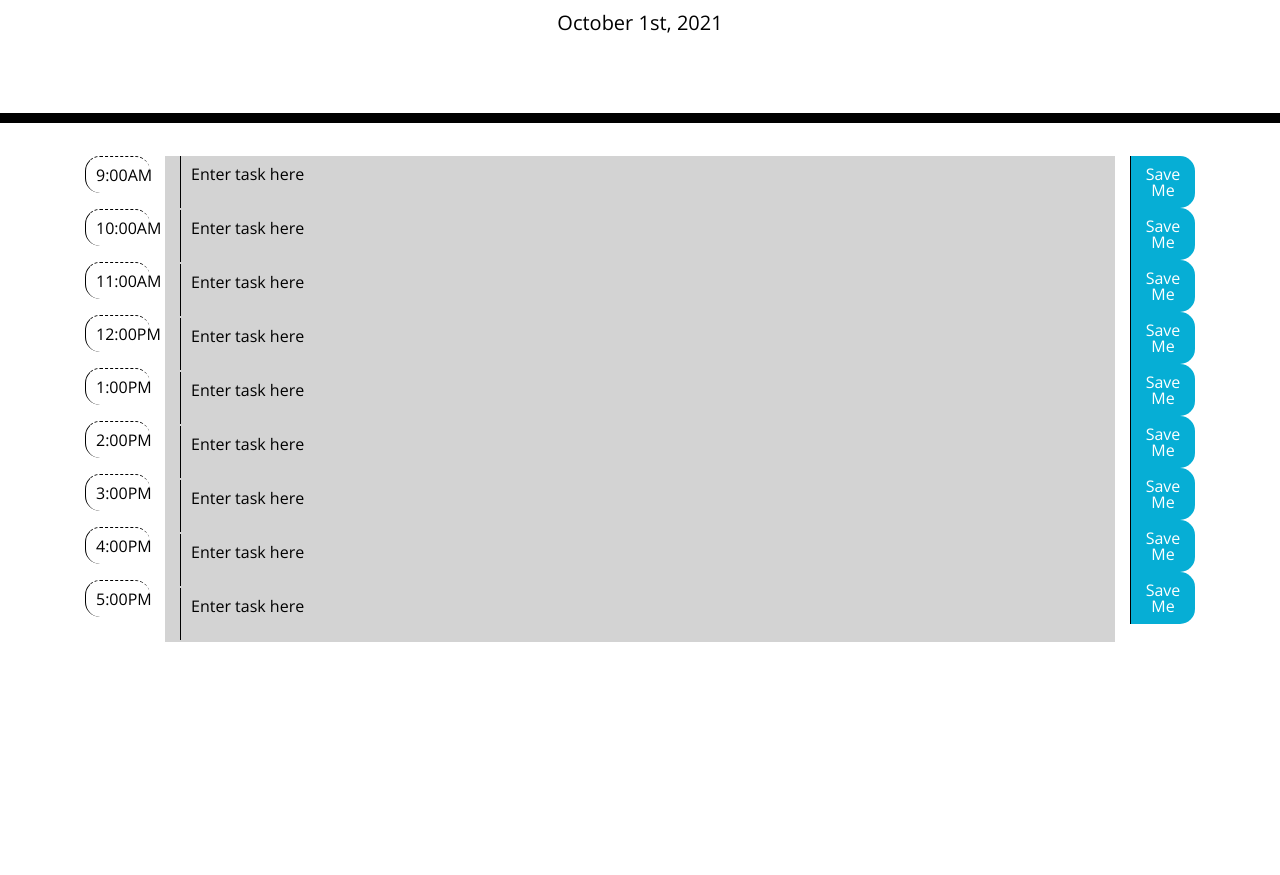
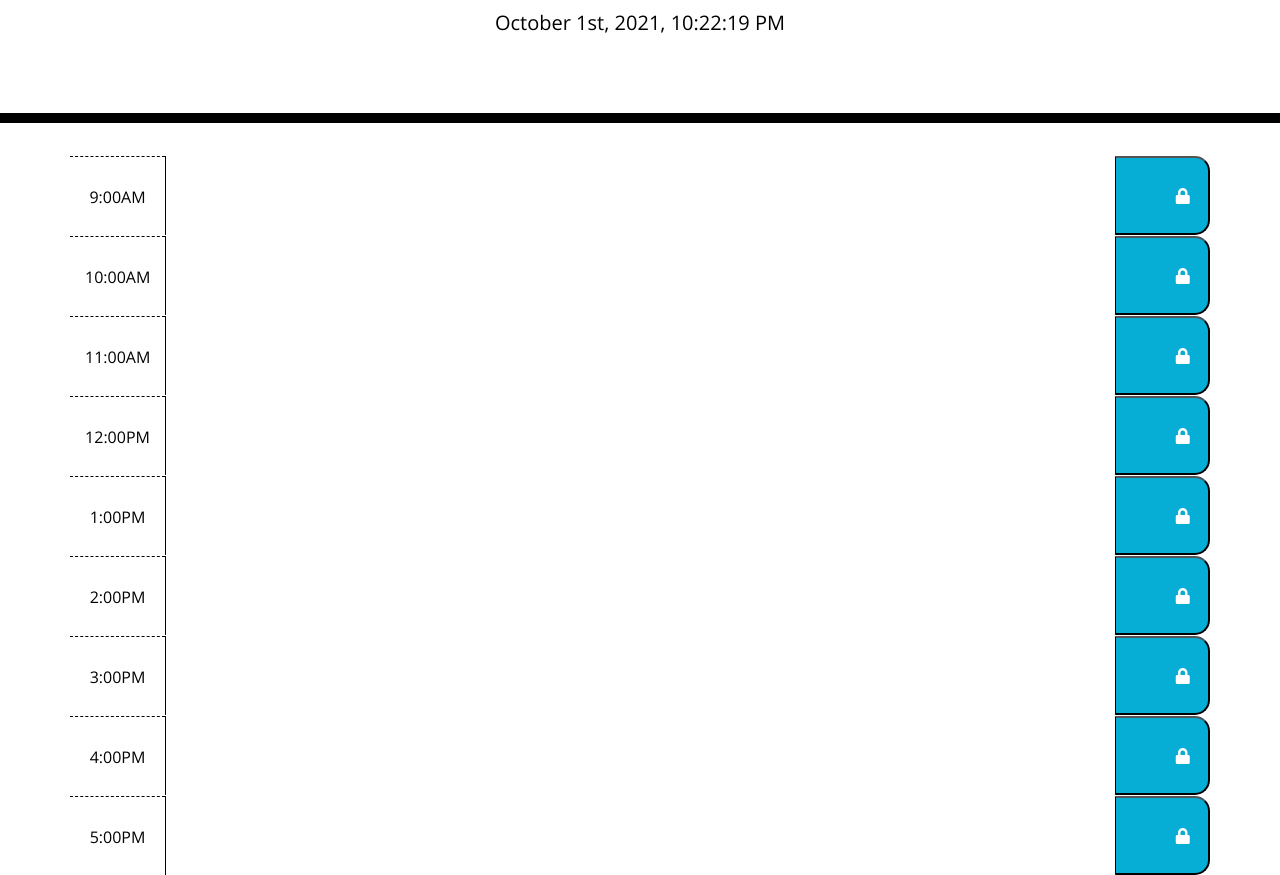
Before and after one commit to slwarren35/work-day-scheduler, a plain HTML site: page index.html in a window 1280 px wide. Shown: the part 181-1056 px from the top of the page. Before the commit the page ends 823 px from the top, so only its background shows below. Drawn offline with nearby package versions, Linux system fonts and the light colour scheme; a web font is replaced by a local one.

Commit message:
hard code time blocks in index.html

```diff
--- a/assets/css/style.css
+++ b/assets/css/style.css
@@ -66,6 +66,11 @@ body {
   color: white;
 }
 
+.saveBtn i{
+  border: none;
+  padding: 10px auto;
+}
+
 .saveBtn i:hover {
   font-size: 20px;
   transition: all .3s ease-in-out;
--- a/assets/js/script.js
+++ b/assets/js/script.js
@@ -1,57 +1,17 @@
-var rightNow = moment().format("MMMM Do, YYYY");
+var rightNow = moment().format("MMMM Do, YYYY, h:mm:ss A");
 console.log(rightNow);
 $("#currentDay").text(rightNow);
 
 var timeNow = moment().hour();
 console.log(timeNow);
 const scheduleRowContainer =document.querySelector("#scheduleRow");
-const timesContainerEl = document.querySelector("#timesContainer");
-const taskContainerEl = document.querySelector("#taskContainer");
-const saveButtonContainerEl = document.querySelector("#saveContainer");
-var taskDisplayEl;
-var tasks = [];
-var newTask;
-var times = ["9:00AM", "10:00AM", "11:00AM", "12:00PM", "1:00PM", "2:00PM", "3:00PM", "4:00PM", "5:00PM"]
-hourId = 9;
 
 
 
 
 
-var createCalendar = function() {
-    for (var i = 0; i < times.length; i++) {
-
-        //set times
-        var hourSlotEl = document.createElement("p");
-        hourSlotEl.setAttribute("class", "textarea time-block hour");
-        hourSlotEl.textContent = times[i];
-        scheduleRowContainer.appendChild(timesContainerEl);
-        timesContainerEl.appendChild(hourSlotEl);
-        console.log(times[i]);
 
 
-        //set area for tasks
-        taskDisplayEl = document.createElement("textarea");
-        taskDisplayEl.textContent = "Enter task here";
-        taskDisplayEl.setAttribute("id", i + 9);
-        taskDisplayEl.setAttribute("name", "taskInput");
-        taskDisplayEl.setAttribute("class", "textarea taskBlock");
-        taskContainerEl.appendChild(taskDisplayEl);
-        scheduleRowContainer.appendChild(taskContainerEl);
-
-        //create button
-        var saveButton = document.createElement("button")
-        saveButton.setAttribute("class", "saveBtn textarea");
-        saveButton.setAttribute("data-timeId", i + 9);
-        saveButton.textContent = "Save Me";
-        //iconEl = document.createElement("span");
-        //iconEl = setAttribute("class", "oi oi-file");
-        //saveButton.appendChild(iconEl);
-        saveButtonContainerEl.appendChild(saveButton);
-        scheduleRowContainer.appendChild(saveButtonContainerEl);
-
-    }
-    };
 
 
 
@@ -108,7 +68,7 @@ var addTask = function(event) {
 
 
 
-saveButtonContainerEl.addEventListener("click", saveButtonHandler);
-taskContainerEl.addEventListener("click", addTask);
-createCalendar();
+//saveButtonContainerEl.addEventListener("click", saveButtonHandler);
+//taskContainerEl.addEventListener("click", addTask);
+
 checkTime();
--- a/index.html
+++ b/index.html
@@ -33,15 +33,132 @@
     <div class="container">
 
       <!-- Timeblocks go here -->
-        <div id="scheduleRow" class="row">
 
-          <div id="timesContainer" class="col-1"></div>
-          <div id="taskContainer" class="col-10"></div>
-          <div id="saveContainer" class="col-1"></div>
+        <div id="hour9" class="row time-block">
+
+          <div class="col-md-1 hour">
+            9:00AM
+          </div>
+
+          <!--textarea with button-->
+          <textarea class="col-md-10 textarea description"></textarea>
+          <button class="col-md-1 saveBtn">
+          <i class="fas fa-lock saveBtn"></i>
+          </button>
 
         </div>
 
+        <div id="hour10" class="row time-block">
 
+          <div class="col-md-1 hour">
+            10:00AM
+          </div>
+
+          <!--textarea with button-->
+          <textarea class="col-md-10 textarea description"></textarea>
+          <button class="col-md-1 saveBtn">
+          <i class="fas fa-lock saveBtn"></i>
+          </button>
+
+        </div>
+
+        <div id="hour11" class="row time-block">
+
+          <div class="col-md-1 hour">
+            11:00AM
+          </div>
+
+          <!--textarea with button-->
+          <textarea class="col-md-10 textarea description"></textarea>
+          <button class="col-md-1 saveBtn">
+          <i class="fas fa-lock saveBtn"></i>
+          </button>
+
+        </div>
+
+        <div id="hour12" class="row time-block">
+
+          <div class="col-md-1 hour">
+            12:00PM
+          </div>
+
+          <!--textarea with button-->
+          <textarea class="col-md-10 textarea description"></textarea>
+          <button class="col-md-1 saveBtn">
+          <i class="fas fa-lock saveBtn"></i>
+          </button>
+
+        </div>
+
+        <div id="hour13" class="row time-block">
+
+          <div class="col-md-1 hour">
+            1:00PM
+          </div>
+
+          <!--textarea with button-->
+          <textarea class="col-md-10 textarea description"></textarea>
+          <button class="col-md-1 saveBtn">
+          <i class="fas fa-lock saveBtn"></i>
+          </button>
+
+        </div>
+
+        <div id="hour14" class="row time-block">
+
+          <div class="col-md-1 hour">
+            2:00PM
+          </div>
+
+          <!--textarea with button-->
+          <textarea class="col-md-10 textarea description"></textarea>
+          <button class="col-md-1 saveBtn">
+          <i class="fas fa-lock saveBtn"></i>
+          </button>
+
+        </div>
+
+        <div id="hour15" class="row time-block">
+
+          <div class="col-md-1 hour">
+            3:00PM
+          </div>
+
+          <!--textarea with button-->
+          <textarea class="col-md-10 textarea description"></textarea>
+          <button class="col-md-1 saveBtn">
+          <i class="fas fa-lock saveBtn"></i>
+          </button>
+
+        </div>
+
+        <div id="hour16" class="row time-block">
+
+          <div class="col-md-1 hour">
+            4:00PM
+          </div>
+
+          <!--textarea with button-->
+          <textarea class="col-md-10 textarea description"></textarea>
+          <button class="col-md-1 saveBtn">
+          <i class="fas fa-lock saveBtn"></i>
+          </button>
+
+        </div>
+
+        <div id="hour15" class="row time-block">
+
+          <div class="col-md-1 hour">
+            5:00PM
+          </div>
+
+          <!--textarea with button-->
+          <textarea class="col-md-10 textarea description"></textarea>
+          <button class="col-md-1 saveBtn">
+          <i class="fas fa-lock saveBtn"></i>
+          </button>
+
+        </div>
     </div>
 
 
```
